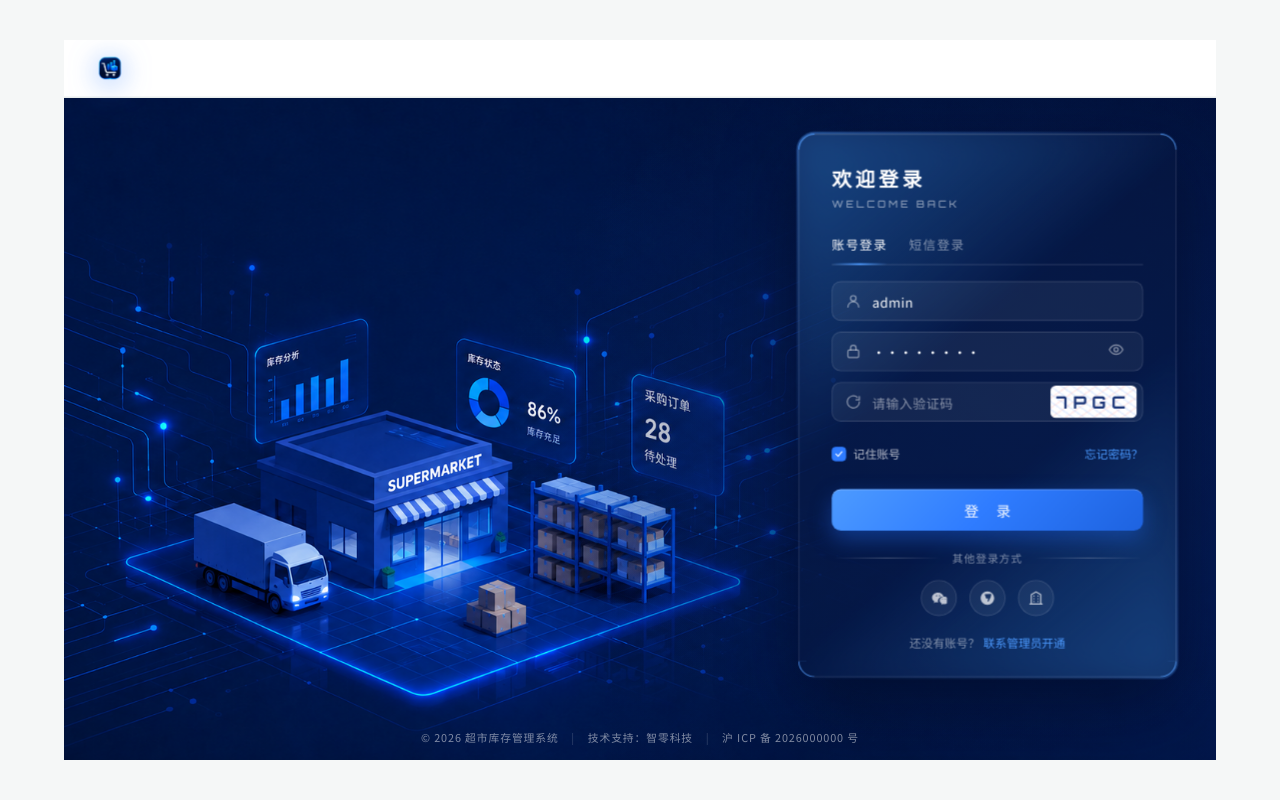
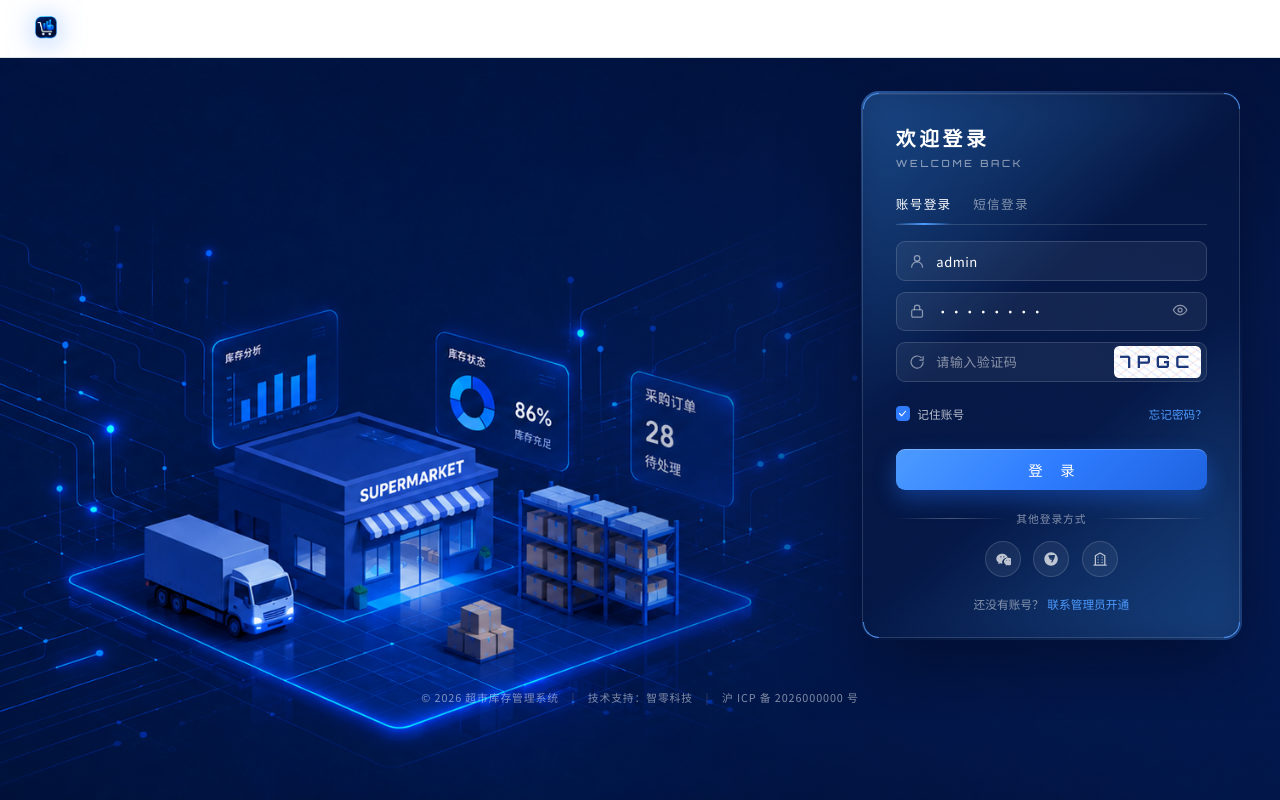
Before and after one commit to 1472858143/supermarket-system, a Vue app in the folder system/frontend/: page /login in a window 1280 px wide. Built offline with nearby package versions, Linux system fonts and the light colour scheme.

Commit message:
fix(login): 使用zoom替代transform:scale修复背景不铺满问题

```diff
--- a/system/frontend/src/views/login/LoginView.vue
+++ b/system/frontend/src/views/login/LoginView.vue
@@ -306,8 +306,7 @@ onBeforeUnmount(() => {
   display: flex;
   flex-direction: column;
   overflow-x: hidden;
-  transform: scale(0.9);
-  transform-origin: center center;
+  zoom: 0.9;
 }
 
 /* ───────── stage ───────── */
```
